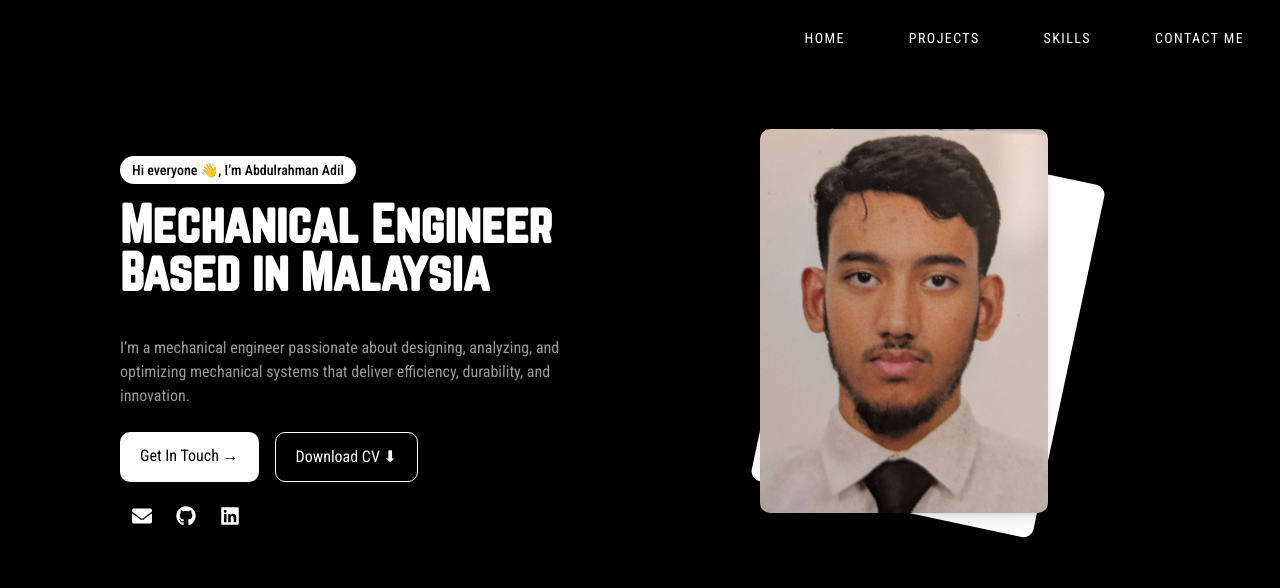
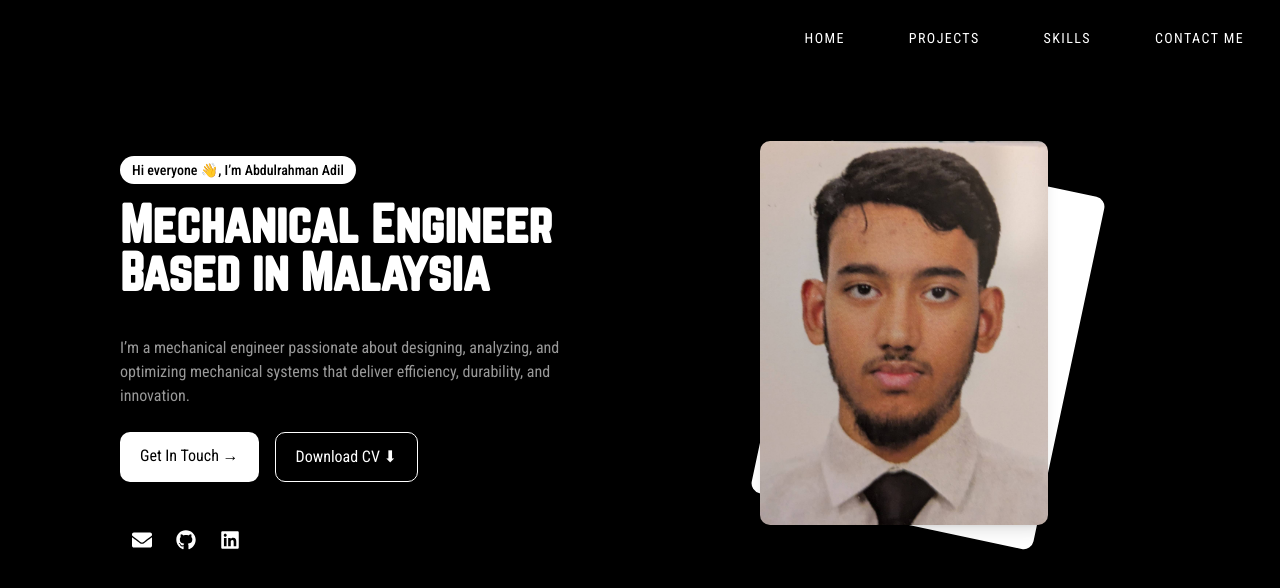
Before and after one commit to MFA005/Adil-Portfolio, a Next.js app: page / in a window 1280 px wide. Shown: the top 588 px of the page. Built offline with nearby package versions, Linux system fonts and the light colour scheme.

Commit message:
minor changes

```diff
--- a/src/app/page.tsx
+++ b/src/app/page.tsx
@@ -41,7 +41,7 @@ export default function Home() {
           </div>
 
           {/* Social Icons */}
-          <div className="flex ml-3 items-center gap-6 mt-6">
+          <div className="flex ml-3 items-center gap-6 mt-12">
             <a href="mailto:sabdulrahman.adil@gmail.com" className="text-white hover:scale-[110%] text-xl">
               <FaEnvelope />
             </a>
```
